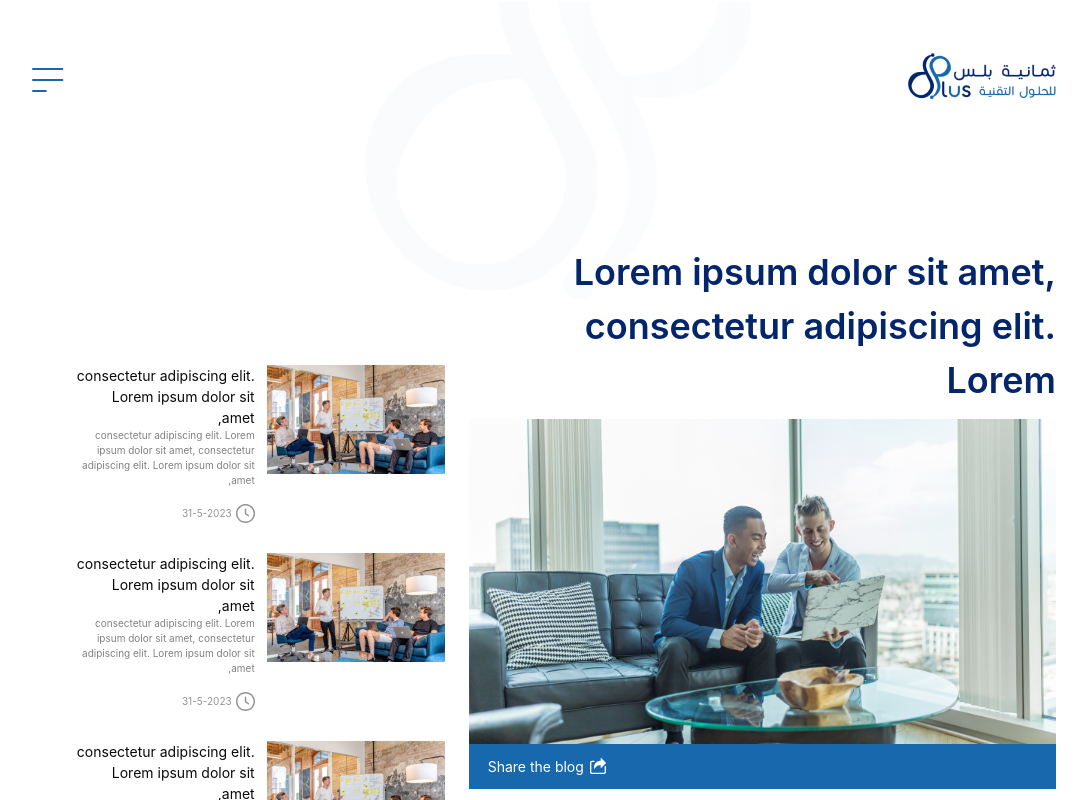
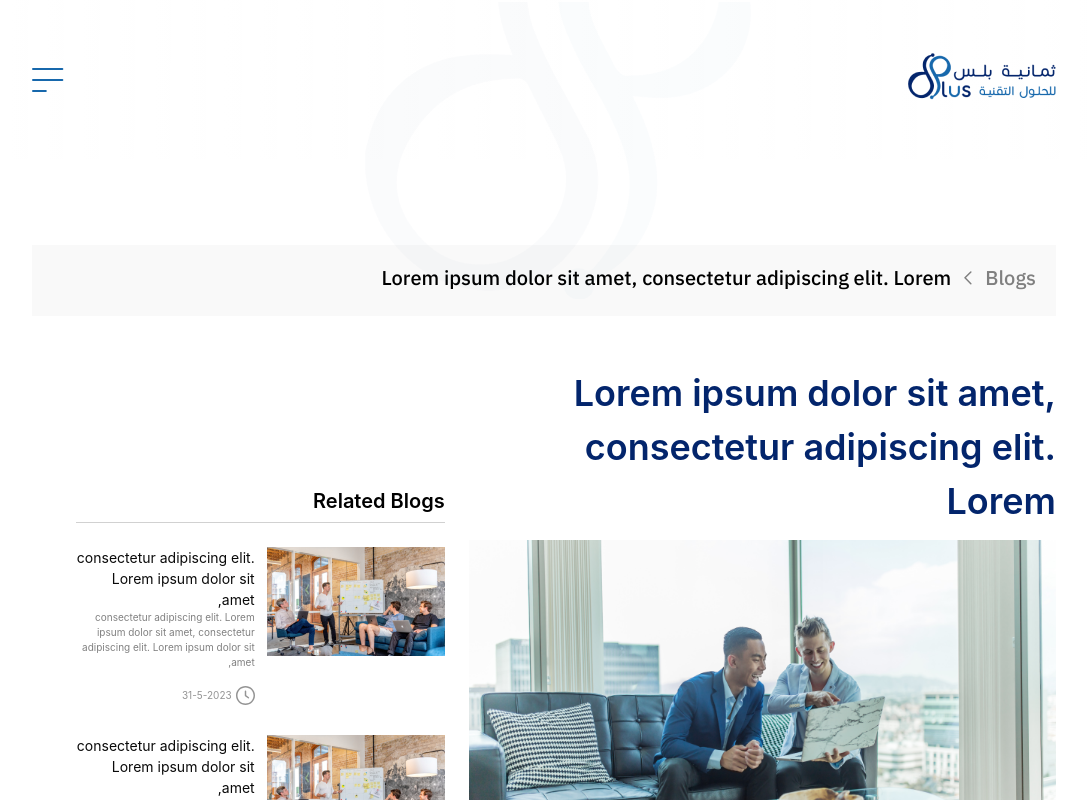
Before and after one commit to MaramMs/8plus-website, a Next.js app: page /blog/1 in a window 1280 px wide. Shown: the top 800 px of the page, without its empty margins (96-1183 px from the left). Built offline with nearby package versions, Linux system fonts and the light colour scheme; a web font is replaced by a local one.

Commit message:
fix issue in blog and blog details pages

```diff
--- a/pages/blog/[id].js
+++ b/pages/blog/[id].js
@@ -7,6 +7,22 @@ const BlogDetails = () => {
   return (
     <div className="pt-[192px]">
       <Wrapper>
+      <div className='bg-[#F9F9F9] h-[71px] mb-[50px]  pr-[20px] py-[18px] hidden md:block'>
+
+
+   <div className='flex items-center gap-[13px]'>
+
+   <span className='text-[#808080] text-[20px] font-medium'>Blogs</span>
+
+  <svg width="8" height="14" viewBox="0 0 8 14" fill="none" xmlns="http://www.w3.org/2000/svg">
+  <path d="M6.83301 12.6667L0.999674 6.83333L6.83301 1" stroke="#808080" stroke-width="1.5" stroke-linecap="round" stroke-linejoin="round"/>
+  </svg>
+
+  <span className='text-[#000] text-[20px] font-medium'>
+  Lorem ipsum dolor sit amet, consectetur adipiscing elit. Lorem
+  </span>
+   </div>
+          </div>
         <Row gutter={[24,24]}>
           <Col md={{ span: 14 }}>
             <h1 className="text-[#03256C] md:text-[36px] font-semibold md:mb-[12px] text-center md:text-right">Lorem ipsum dolor sit amet, consectetur adipiscing elit. Lorem</h1>
@@ -99,6 +115,11 @@ const BlogDetails = () => {
           </Col>
 
           <Col md={{ span: 9 }} className="md:pt-[7.5rem]">
+            {/* <h5 className="text-[#000] font-semibold text-[20px] relative">Related Blogs</h5>
+            <span className="absolute bottom-0 "></span> */}
+
+<h5 className="text-[#000] font-semibold text-[20px] pb-[6px]">Related Blogs</h5>
+<div className="w-full h-[1px] bg-[#D1D1D1] mb-[24px]"></div>
             <div className="flex gap-[12px] mb-[24px]">
               <div className="flex-shrink-0">
                 <img src="/images/works/blog2.png"  className="w-[24] h-[24]"/>
```
